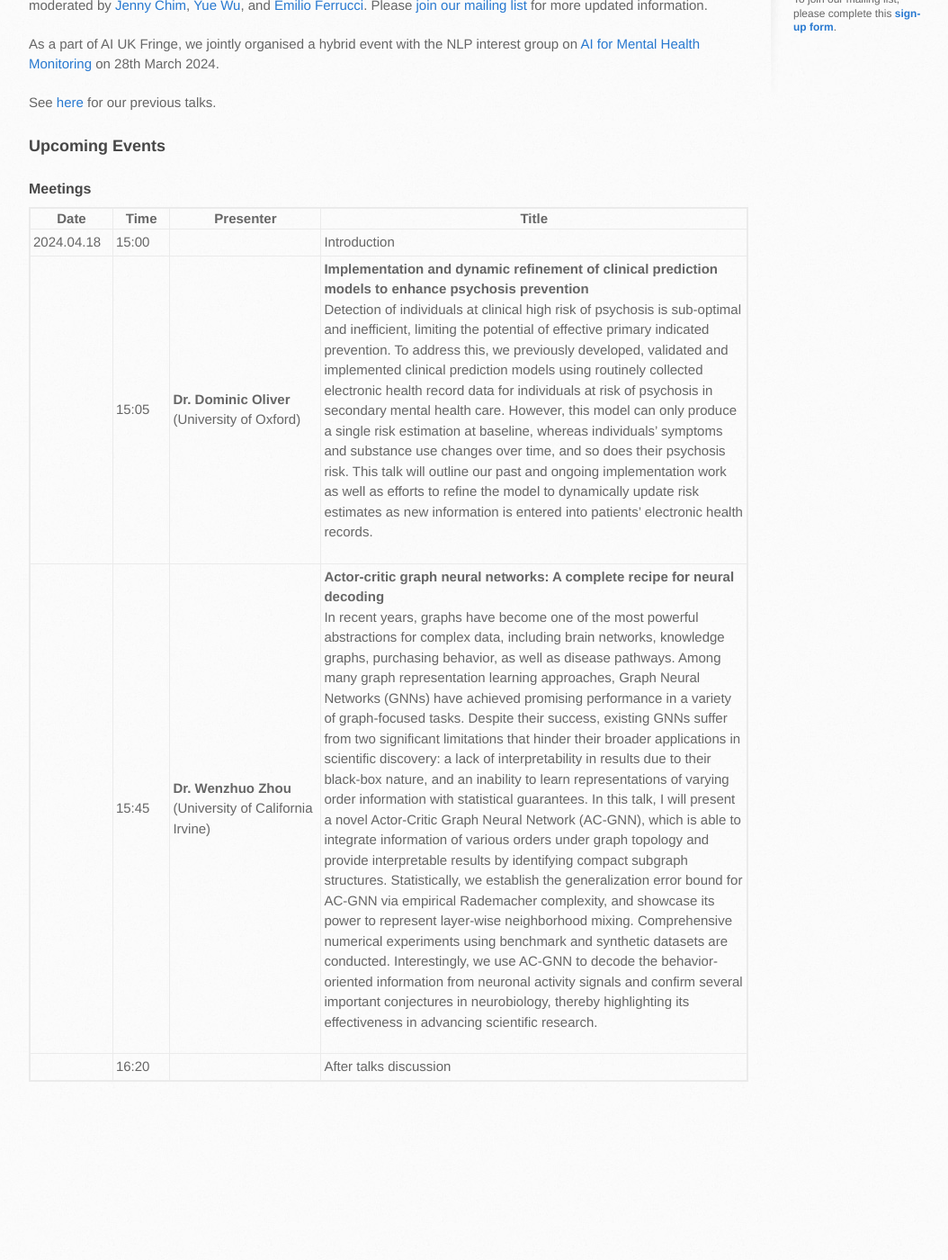
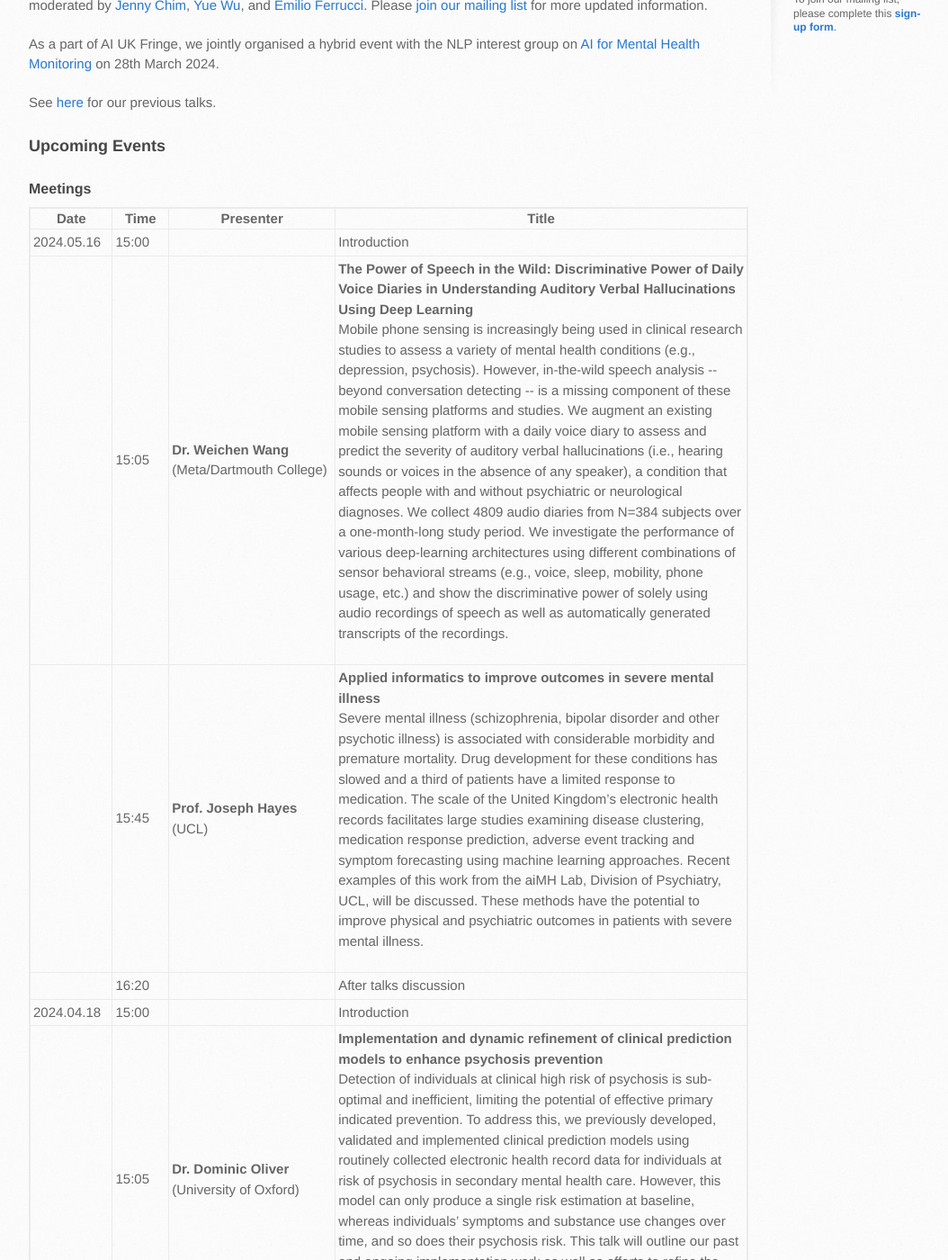
Before and after one commit to turing-ds4mh/turing-ds4mh.github.io, a Jekyll site: the page built from index.md, in a window 1280 px wide and 1400 px high, scrolled down 519 px. Shown: the whole window at 90% size, without its empty margins (108-1162 px from the left). Built offline with Jekyll 4.4.1, drawn with Linux system fonts in a browser that asks for light colours; before the commit the page ends 1743 px from its top, so only the background shows below that.

Commit message:
Add May 2024 talks

```diff
--- a/_data/talks_2024.yml
+++ b/_data/talks_2024.yml
@@ -1,4 +1,19 @@
 meetings:
+  - date: "2024.05.16"
+    start: "15:00"
+    end: "16:20"
+    is_upcoming: true
+    details:
+    - time: "15:05"
+      title: "The Power of Speech in the Wild: Discriminative Power of Daily Voice Diaries in Understanding Auditory Verbal Hallucinations Using Deep Learning"
+      speaker: "Dr. Weichen Wang"
+      affiliation: "Meta/Dartmouth College"
+      abstract: "Mobile phone sensing is increasingly being used in clinical research studies to assess a variety of mental health conditions (e.g., depression, psychosis). However, in-the-wild speech analysis -- beyond conversation detecting -- is a missing component of these mobile sensing platforms and studies. We augment an existing mobile sensing platform with a daily voice diary to assess and predict the severity of auditory verbal hallucinations (i.e., hearing sounds or voices in the absence of any speaker), a condition that affects people with and without psychiatric or neurological diagnoses. We collect 4809 audio diaries from N=384 subjects over a one-month-long study period. We investigate the performance of various deep-learning architectures using different combinations of sensor behavioral streams (e.g., voice, sleep, mobility, phone usage, etc.) and show the discriminative power of solely using audio recordings of speech as well as automatically generated transcripts of the recordings."
+    - time: "15:45"
+      title: "Applied informatics to improve outcomes in severe mental illness"
+      speaker: "Prof. Joseph Hayes"
+      affiliation: "UCL"
+      abstract: "Severe mental illness (schizophrenia, bipolar disorder and other psychotic illness) is associated with considerable morbidity and premature mortality. Drug development for these conditions has slowed and a third of patients have a limited response to medication. The scale of the United Kingdom’s electronic health records facilitates large studies examining disease clustering, medication response prediction, adverse event tracking and symptom forecasting using machine learning approaches. Recent examples of this work from the aiMH Lab, Division of Psychiatry, UCL, will be discussed. These methods have the potential to improve physical and psychiatric outcomes in patients with severe mental illness."
   - date: "2024.04.18"
     start: "15:00"
     end: "16:20"
```
